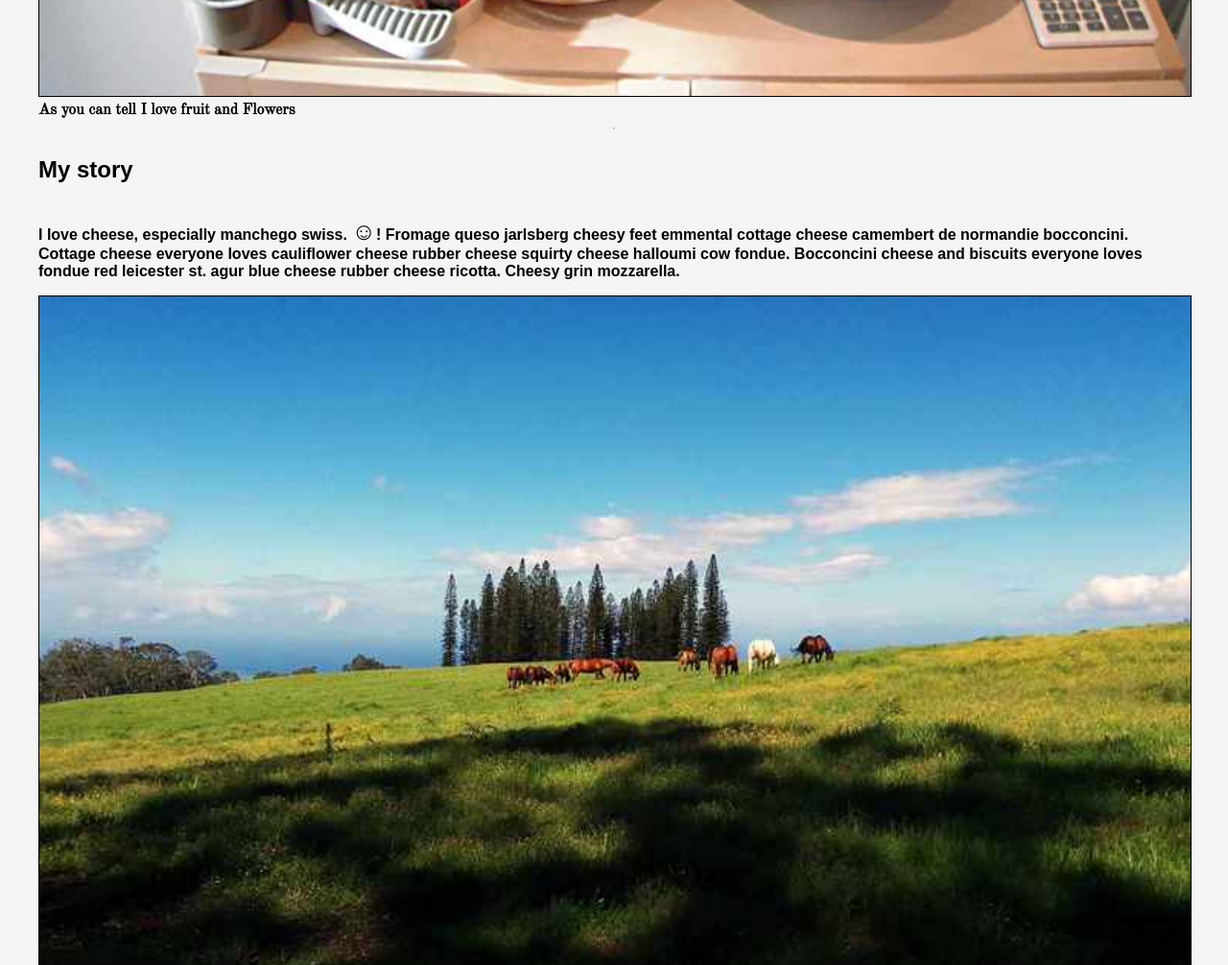
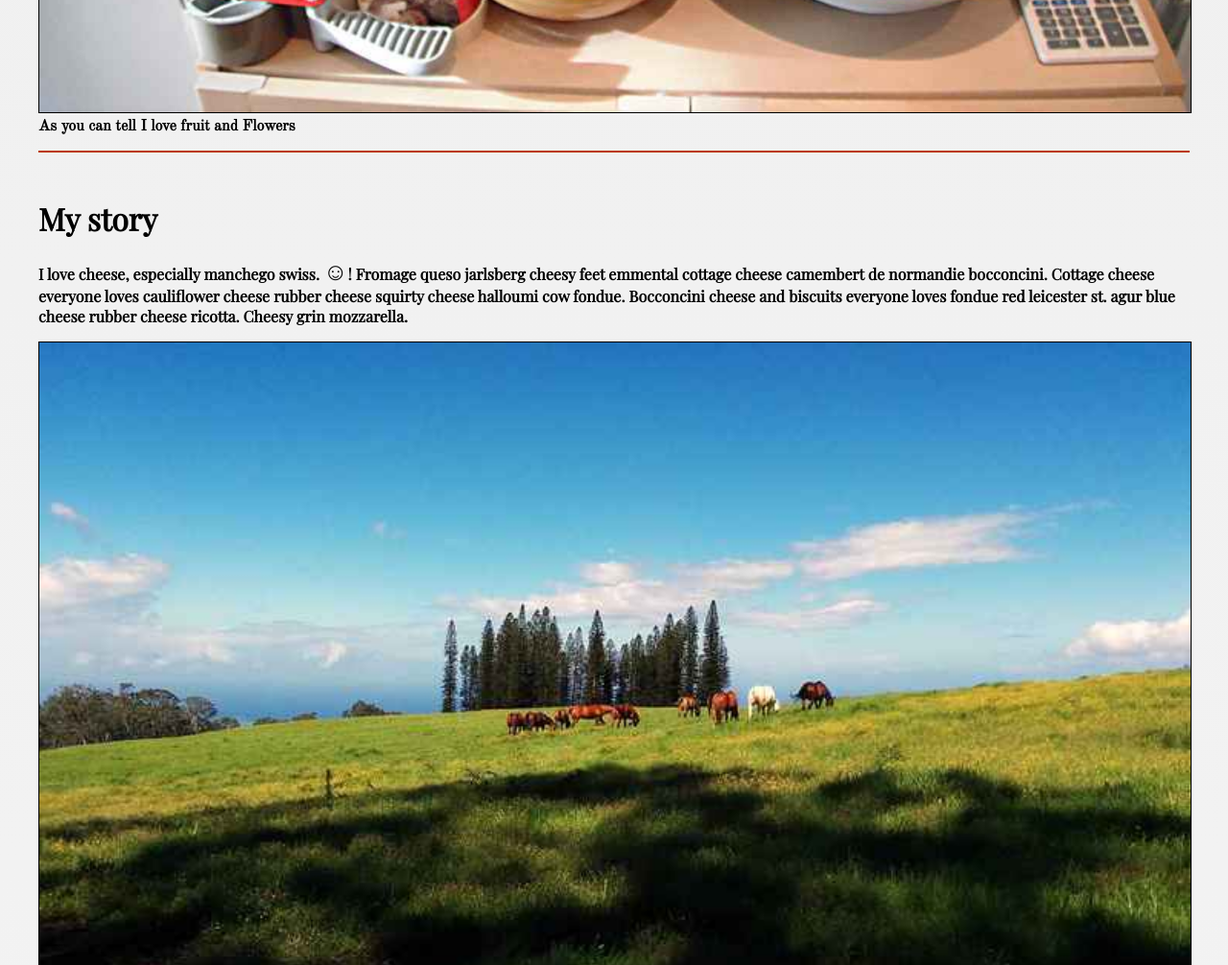
Before and after one commit to ohmymario/Responsive_blo, a website: page index.html in a window 1280 px wide. Shown: the part 920-1926 px from the top of the page at 96% size. Drawn offline with nearby package versions, Linux system fonts and the light colour scheme; a web font is replaced by a local one.

Commit message:
Add hr styles

```diff
--- a/css/main.css
+++ b/css/main.css
@@ -1,10 +1,14 @@
 
 * {
-  font-family: 'PT Sans', sans-serif;
+  font-family: 'Playfair Display', serif;
 }
 
 body {
-  background-image: linear-gradient(to bottom,#f5f5f5,#f1f1f1);
+  background-image: linear-gradient(to bottom,#efefef,#ffffff);
+  display: flex;
+  flex-direction: column;
+  justify-content: center;
+  padding: 0 auto;
 }
 
 h1 {
@@ -13,30 +17,26 @@ h1 {
   font-size: 3em;
 }
 
-article {
-  display: flex;
-  flex-flow: column nowrap;
-  margin: 0 auto;
-  justify-content: center;
-  max-width: 1200px;
+h2 {
+  margin-bottom: 0;
+  font-size: 2em;
 }
 
-/***** Images *****/
-
-figure {
-  margin: 0 10px 0 10px;
+hr {
+  background-color: #bb3900;
+  border: none;
+  height: 2px;
+  width: 100%;
+  margin-top: 15px;
+  margin-bottom: 20px;
 }
 
-article > figure > img {
-  max-width: 100%;
-  width: 100%;
-}
-
-
-/***** Unicode Style *****/
-p > span {
-  font-size: 25px;
-} width: 80%;
+hr.footer {
+  height: 0px;
+  border-radius: 2px;
+  color: teal;
+  border: 2px solid currentColor;
+  width: 80%;
 }
 
 /***** Articles *****/
```
